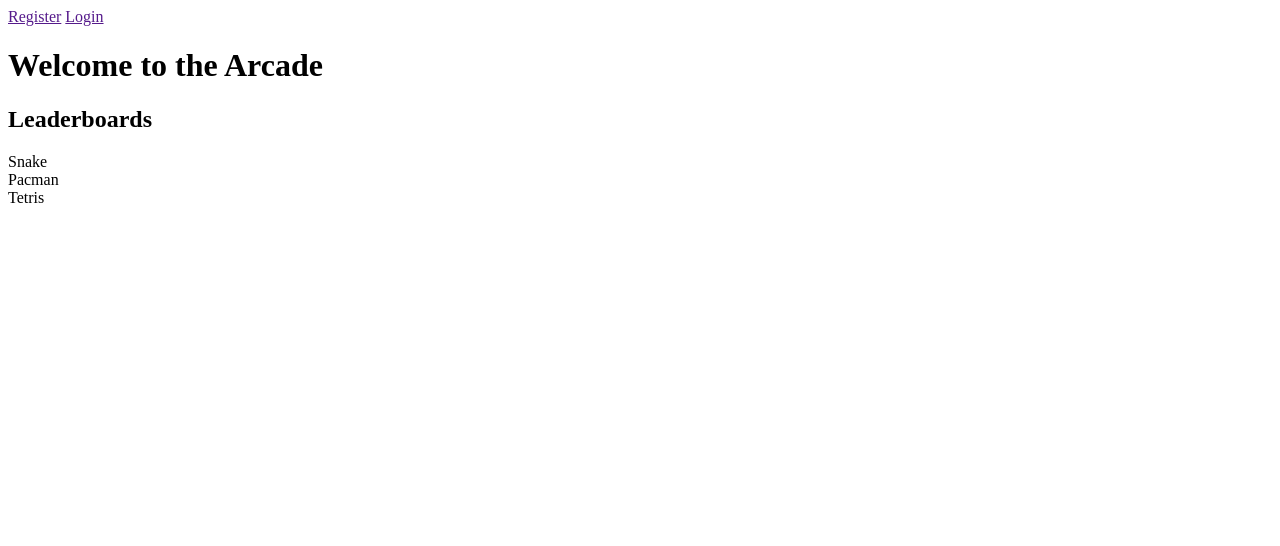
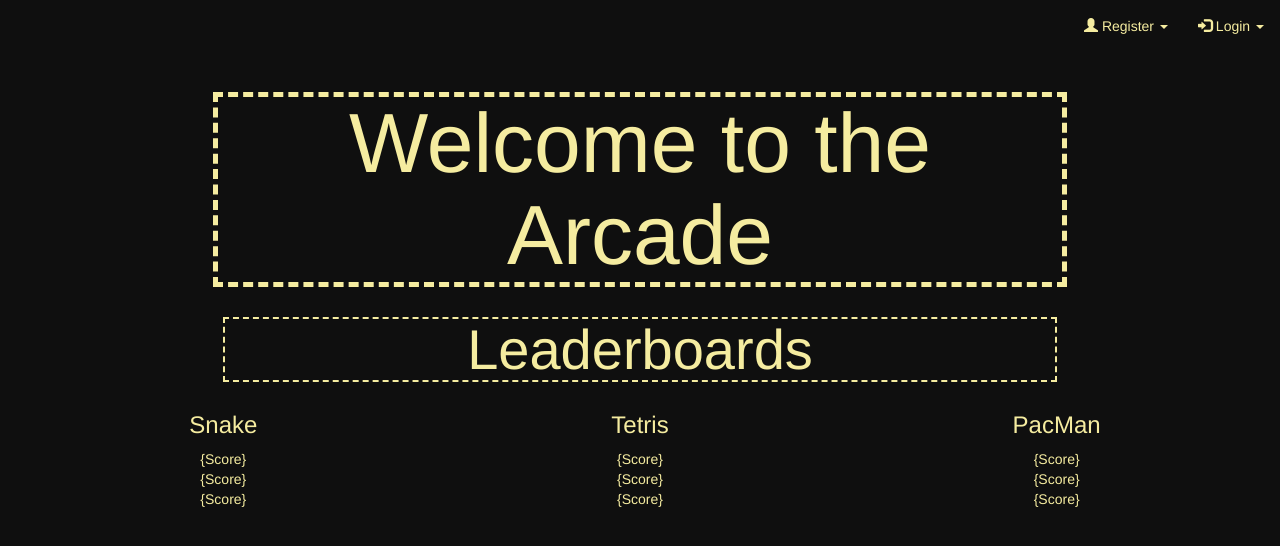
Before and after one commit to KimGreenbush/Projects, a Django app: page / in a window 1280 px wide. Shown: the top 546 px of the page. Run offline with Django 3.2, Linux system fonts and the light colour scheme; parts of the project's set-up code (start-up, migrations or seed data) failed here and were passed over; some libraries are stand-ins or nearby versions.

Commit message:
index styled and routed

```diff
--- /dev/null
+++ b/WttArcade/apps/Arcade/static/css/style.css
@@ -0,0 +1,40 @@
+* {
+    margin: 0;
+    padding: 0;
+}
+
+body, li>a, .dropdown-menu, .form-group, .btn, .form-control {
+    color: rgb(245, 236, 160);
+    background-color: rgb(15, 15, 15);
+}
+
+.dropdown-menu {
+    width: 220px;
+    padding-left: 10px;
+    padding-right: 10px;
+}
+
+.btn, .form-control {
+    border: 1px solid rgb(245, 236, 160);
+}
+
+/* figure put input focus highlight */
+/* input:focus {
+    outline: rgb(245, 236, 160);
+} */
+
+.btn:hover, a:focus, a:hover {
+    background-color: rgb(245, 236, 160);
+    color: rgb(15, 15, 15);
+    font-weight: bold;
+}
+
+h1, h2 {
+    font-size: 6em;
+    border: 5px dashed;
+}
+
+h2 {
+    font-size: 4em;
+    border: 2px dashed;
+}
--- a/WttArcade/apps/Arcade/templates/index.html
+++ b/WttArcade/apps/Arcade/templates/index.html
@@ -3,25 +3,101 @@
 	<head>
 		<meta charset="UTF-8" />
 		<meta name="viewport" content="width=device-width, initial-scale=1.0" />
-		<title>Document</title>
+		<title>WttA</title>
+		<link rel="stylesheet" href="https://maxcdn.bootstrapcdn.com/bootstrap/3.4.1/css/bootstrap.min.css" />
+		<script src="https://ajax.googleapis.com/ajax/libs/jquery/3.5.1/jquery.min.js"></script>
+		<script src="https://maxcdn.bootstrapcdn.com/bootstrap/3.4.1/js/bootstrap.min.js"></script>
 
 		{% load static %}
-		<link rel="stylesheet" href="{% static 'css/style.css'%} " />
+		<link rel="stylesheet" href="{% static 'css/style.css' %} " />
 	</head>
 	<body>
-		<nav>
-			<a href="">Register</a>
-			<a href="">Login</a>
+		<nav class="navbar">
+			<div class="container-fluid">
+				<ul class="nav navbar-nav navbar-right">
+					<li class="dropdown">
+						<a class="dropdown-toggle" data-toggle="dropdown" href="#"><span class="glyphicon glyphicon-user"></span> Register <span class="caret"></span></a>
+						<ul class="dropdown-menu">
+							<div class="form-group">
+								<form action="/register/" method="post">
+									{% csrf_token %}
+								<div class="form-group">
+									<label for="username">Username:</label>
+									<input type="text" class="form-control" name="username" id="username">
+								</div>
+								<div class="form-group">
+									<label for="email">Email:</label>
+									<input type="email" class="form-control" name="email" id="email">
+								</div>
+								<div class="form-group">
+									<label for="pwd">Password:</label>
+									<input type="password" class="form-control" name="password" id="pwd">
+								</div>
+								<div class="form-group">
+									<label for="pass_confirm">Password Confirm:</label>
+									<input type="password" class="form-control" name="pass_confirm" id="pass_confirm">
+								</div>
+								<button type="submit" class="btn btn-default">Register</button>
+								</form>
+							</div>
+						</ul>
+					</li>
+					<li class="dropdown">
+						<a class="dropdown-toggle" data-toggle="dropdown" href="#"
+							><span class="glyphicon glyphicon-log-in"></span> Login <span class="caret"></span></a>
+						<ul class="dropdown-menu">
+							<div class="form-group">
+								<form action="/login/" method="post">
+								{% csrf_token %}
+								<div class="form-group">
+									<label for="email">Email:</label>
+									<input type="email" class="form-control" name="email" id="email">
+								</div>
+								<div class="form-group">
+									<label for="pwd">Password:</label>
+									<input type="password" class="form-control" name="password" id="pwd">
+								</div>
+								<button type="submit" class="btn btn-default">Login</button>
+								</form>
+							</div>
+						</ul>
+					</li>
+				</ul>
+			</div>
 		</nav>
 
-		<h1>Welcome to the Arcade</h1>
+		<div>
+		<div class="col-md-2"></div>
+		<h1 class="col-md-8 text-center">Welcome to the Arcade</h1>
+		<div class="col-md-2"></div>
+		</div>
 
-		<h2>Leaderboards</h2>
+		<div class="col-md-12">
+		<div class="col-md-2"></div>
+		<h2 class="col-md-8 text-center">Leaderboards</h2>
+		<div class="col-md-2"></div>
+		</div>
 
-		<div class="leaderboards">
-			<div>Snake</div>
-			<div>Pacman</div>
-			<div>Tetris</div>
+		<div class="col-md-12 text-center">
+		<div class="col-md-4 px-auto">
+			<h3>Snake</h3>
+			<div>{Score}</div>
+			<div>{Score}</div>
+			<div>{Score}</div>
 		</div>
+		<div class="col-md-4 px-auto">
+			<h3>Tetris</h3>
+			<div>{Score}</div>
+			<div>{Score}</div>
+			<div>{Score}</div>
+		</div>
+		<div class="col-md-4 px-auto">
+			<h3>PacMan</h3>
+			<div>{Score}</div>
+			<div>{Score}</div>
+			<div>{Score}</div>
+		</div>
+		</div>
+
 	</body>
 </html>
--- a/WttArcade/apps/Arcade/urls.py
+++ b/WttArcade/apps/Arcade/urls.py
@@ -5,5 +5,8 @@ app_name='Arcade'
 
 urlpatterns = [
     path('', views.index, name='index'),
+    path('register/', views.register, name='register'),
+    path('login/', views.login, name='login'),
+    path('logout/', views.logout, name='logout'),
     path('dashboard/<int:player_id>/', views.dashboard, name='dashboard'),
 ]
```
